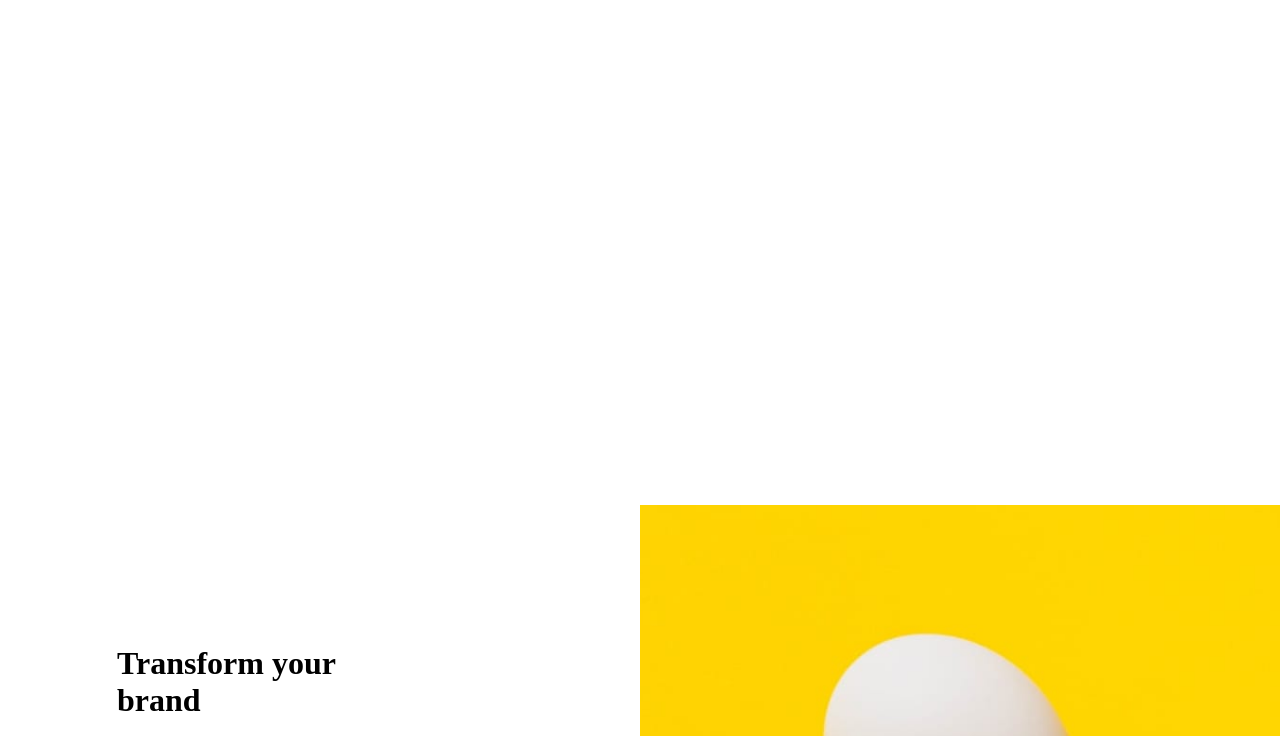
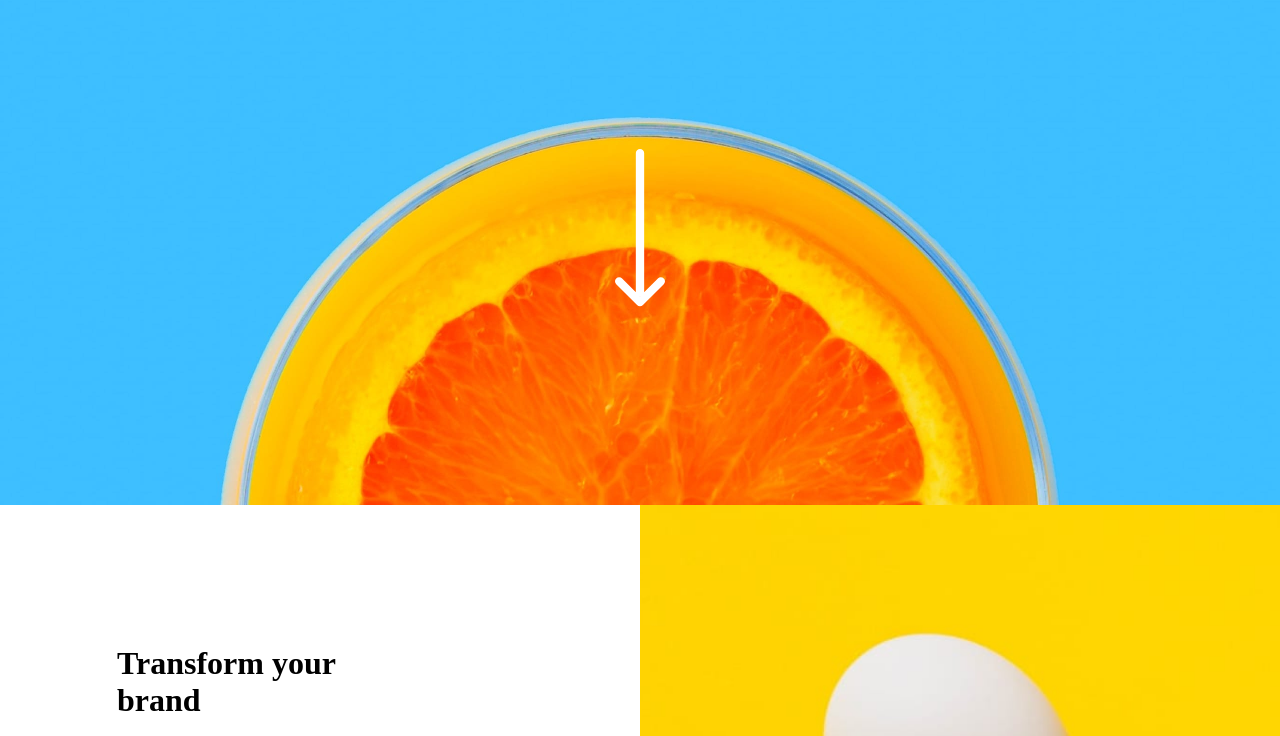
Before and after one commit to rcroper/sunnyside, a plain HTML site: page index.html in a window 1280 px wide. Shown: the part 295-1031 px from the top of the page. Drawn offline with Linux system fonts and the light colour scheme; files whose address does not match are found by name.

Commit message:
Update styles.css

```diff
--- a/css/styles.css
+++ b/css/styles.css
@@ -138,7 +138,7 @@ body{
 .hero{
     height: 100vh;
     width: 100%;
-    background-image: url(./images/desktop/image-header.jpg);
+    background-image: url(../images/desktop/image-header.jpg);
     background-position: center;
     background-repeat: no-repeat;
     background-size: cover;
```
